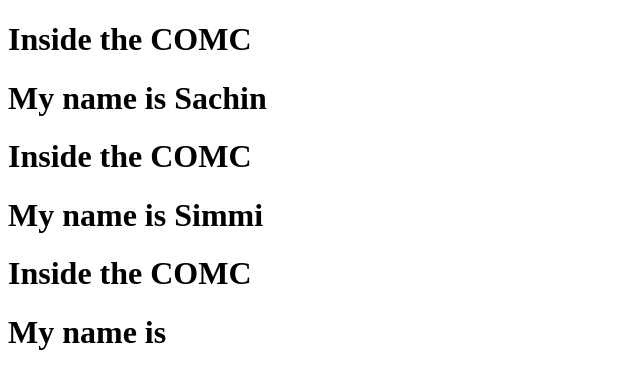
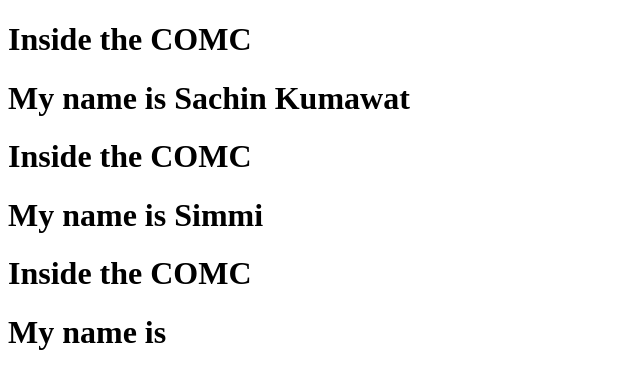
Before and after one commit to sachinkumawat012/React-app, a React (Create React App) app: page / in a window 1280 px wide. Shown: the top 388 px of the page, without its empty margins (0-640 px from the left). Built offline with nearby package versions, Linux system fonts and the light colour scheme.

Commit message:
Add one more context

```diff
--- a/src/context-api/App.jsx
+++ b/src/context-api/App.jsx
@@ -5,10 +5,15 @@ import ComC from "./ComC";
 // creating the context
 
 const Firstname = createContext();
+const Lastname = createContext();
 
 const App = () => {
     return(<div>
-        <Firstname.Provider value="Sachin"><ComC/></Firstname.Provider>
+        <Firstname.Provider value="Sachin">
+        <Lastname.Provider value={'Kumawat'}>
+        <ComC/>
+        </Lastname.Provider>
+        </Firstname.Provider>
         <Firstname.Provider value="Simmi"><ComA/></Firstname.Provider>
         <ComA/>
         </div>)
@@ -16,4 +21,4 @@ const App = () => {
 };
 
 export default App;
-export { Firstname };
+export { Firstname, Lastname };
--- a/src/context-api/ComC.jsx
+++ b/src/context-api/ComC.jsx
@@ -1,12 +1,19 @@
 import React from "react";
-import { Firstname } from "./App";
+import { Firstname, Lastname } from "./App";
 
 const ComC = () => {
     return (<div>
         <h1> Inside the COMC</h1>
         <Firstname.Consumer>{(fname) =>{
-            return(<h1>My name is {fname}</h1>)
-        }}</Firstname.Consumer></div>
+            return(
+                <Lastname.Consumer>{(lname) =>{
+                    return (
+                        <h1>My name is {fname} {lname}</h1>
+                    )
+                }}</Lastname.Consumer>
+                )
+        }}</Firstname.Consumer>
+    </div>
     )
 };
 
```
